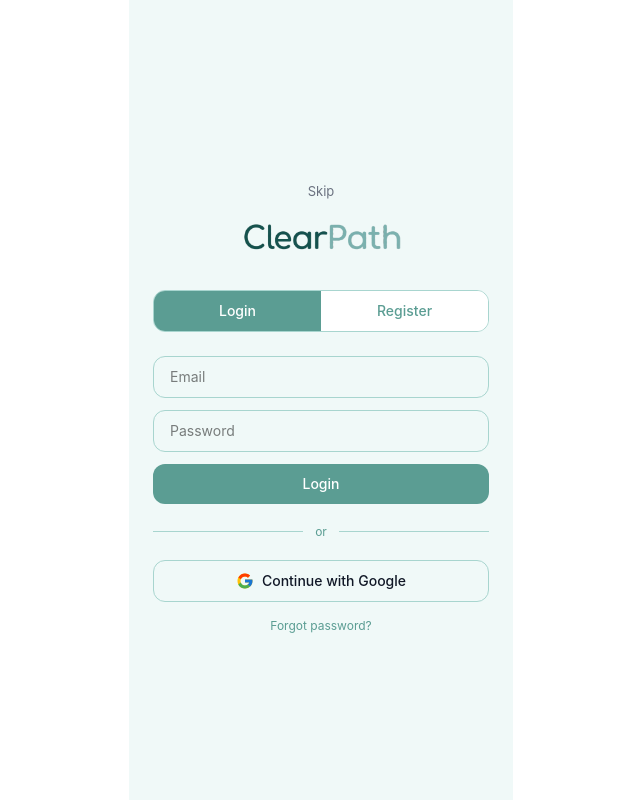
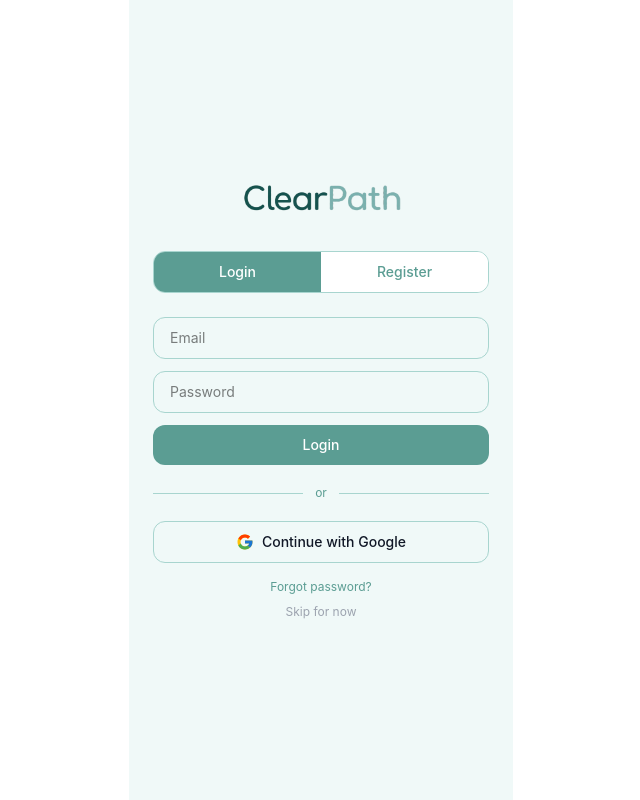
Before and after one commit to Viessley/ClearPath, a React (Vite) app in the folder clearpath-frontend/: page /auth in a window 1280 px wide. Shown: the whole page, without its empty margins (319-959 px from the left). Built offline with nearby package versions, Linux system fonts and the light colour scheme.

Commit message:
feat: change skip position

```diff
--- a/clearpath-frontend/src/Pages/AuthPage.jsx
+++ b/clearpath-frontend/src/Pages/AuthPage.jsx
@@ -60,13 +60,7 @@
   return (
 
     <div className="max-w-sm mx-auto min-h-screen flex flex-col items-center justify-center px-6" style={{ background: "#f0f9f8" }}>
-      <div style={{ display: "flex", justifyContent: "flex-end", padding: "16px" }}>
-        <button
-          onClick={() => navigate('/')}
-          style={{ fontSize: "13px", color: "#6B7280" }}>
-          Skip
-        </button>
-      </div>
+
       {/* Logo */}
       <img src={logo} alt="ClearPath" style={{ height: 40, marginBottom: 32 }} />
 
@@ -162,7 +156,13 @@
         <button className="mt-4 text-xs" style={{ color: "#5B9D93" }}>
           Forgot password?
         </button>
+
       )}
+      <button
+        onClick={() => navigate('/')}
+        style={{ fontSize: "12px", color: "#9CA3AF", marginTop: "8px" }}>
+        Skip for now
+      </button>
     </div>
   );
 }
```
